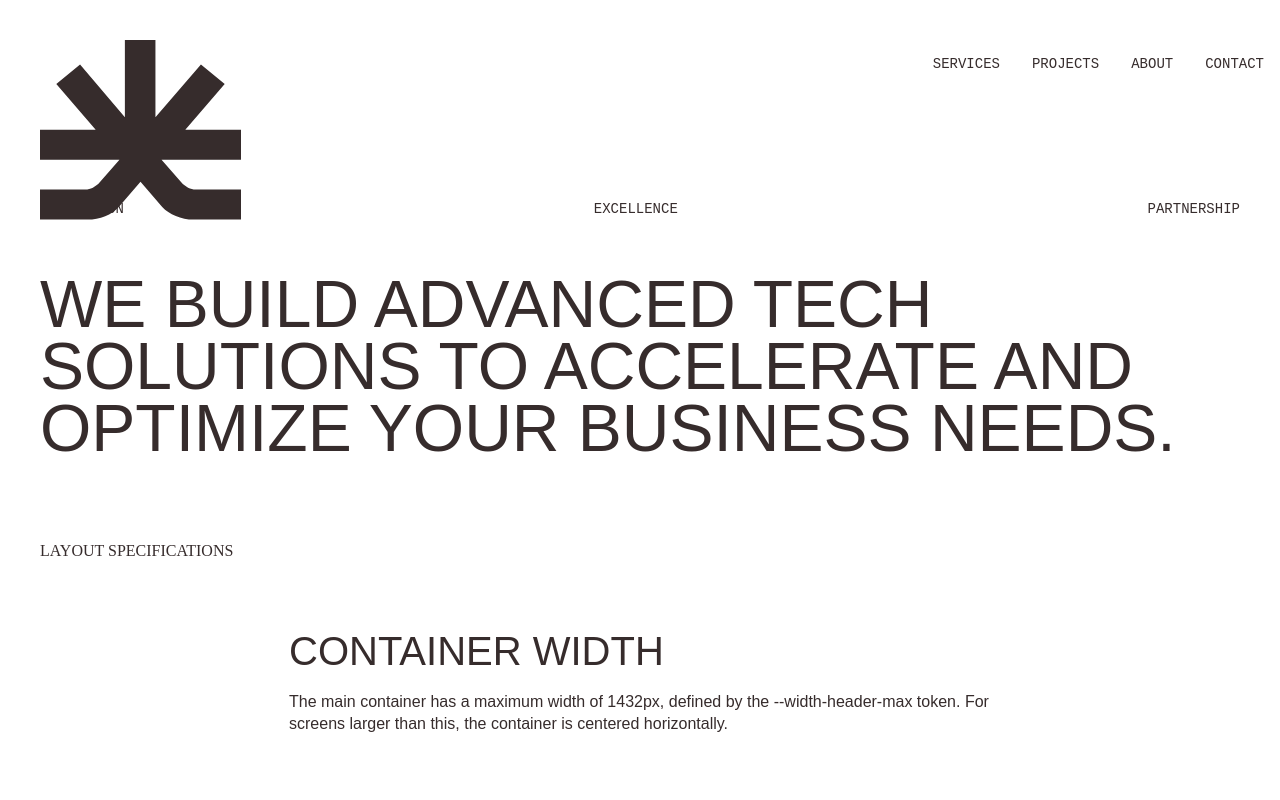
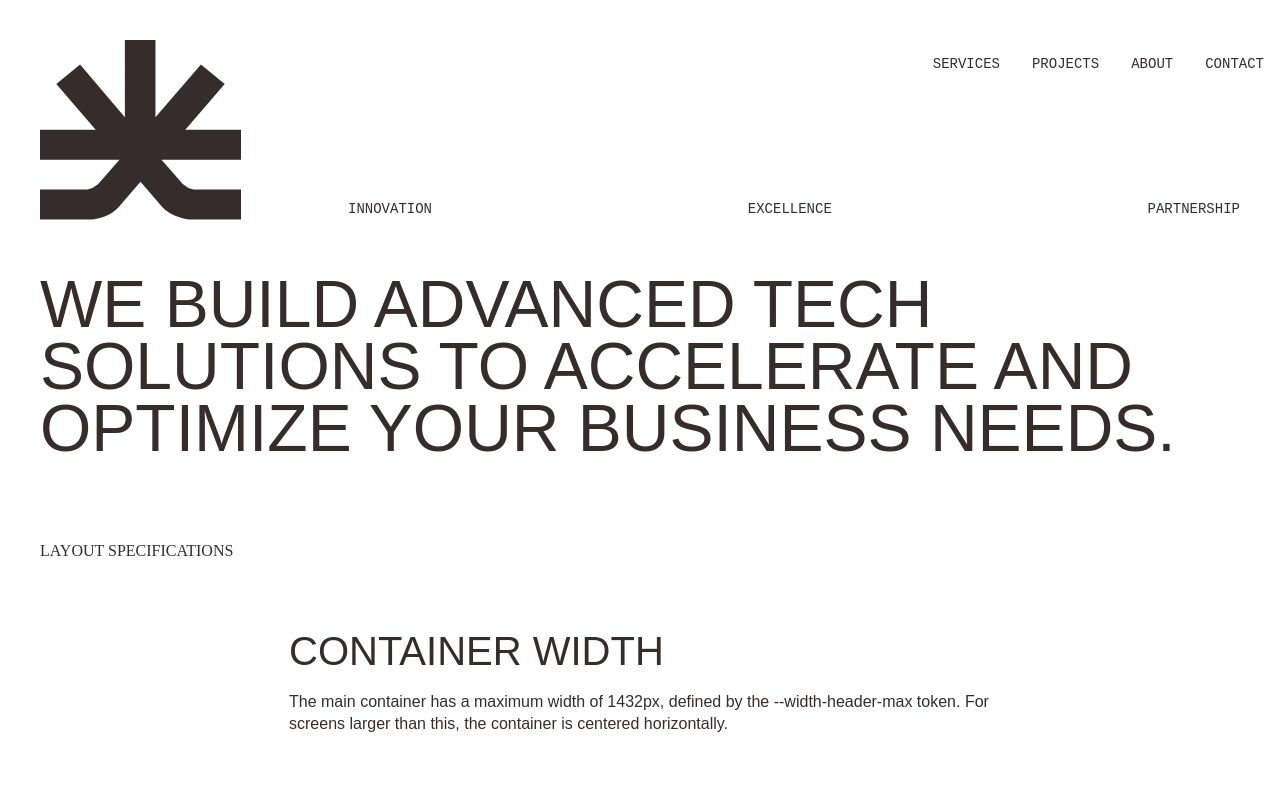
Before and after one commit to Nacho-Rovira/v0-landings-with-ai-tailor-hub, a Next.js app: page /layout-demo in a window 1280 px wide. Shown: the top 800 px of the page. Built offline with nearby package versions, Linux system fonts and the light colour scheme.

Commit message:
feat: add responsive left padding to HighlightSection
Set left padding for different screen sizes using media queries.

#VERCEL_SKIP

Co-authored-by: Nacho Rovira <228539233+Nacho-Rovira@users.noreply.github.com>

```diff
--- a/components/HighlightSection/HighlightSection.css
+++ b/components/HighlightSection/HighlightSection.css
@@ -19,11 +19,13 @@
 }
 
 /* Updated to use space-between to fill full width */
+/* Added responsive left padding: 361px default, 308px for medium screens, 0px for mobile */
 .home-header-description {
   display: flex;
   align-items: center;
   justify-content: space-between;
   width: 100%;
+  padding-left: 361px;
 }
 
 /* Removed fixed width to allow flexible spacing */
@@ -47,6 +49,13 @@
 }
 
 /* Responsive adjustments */
+/* Added medium screen breakpoint for 308px left padding */
+@media (max-width: 1280px) {
+  .home-header-description {
+    padding-left: 308px;
+  }
+}
+
 @media (max-width: 768px) {
   .highlight-section {
     /* Mobile: add container padding */
@@ -54,11 +63,13 @@
     padding: 0 var(--spacing-m, 16px);
   }
 
+  /* Mobile screens get 0px left padding */
   .home-header-description {
     /* Mobile: align to the left */
     justify-content: flex-start;
     flex-wrap: wrap;
     gap: var(--spacing-m, 16px); /* Restore gap for mobile when wrapping */
+    padding-left: 0;
   }
 
   .home-header-description span {
```
